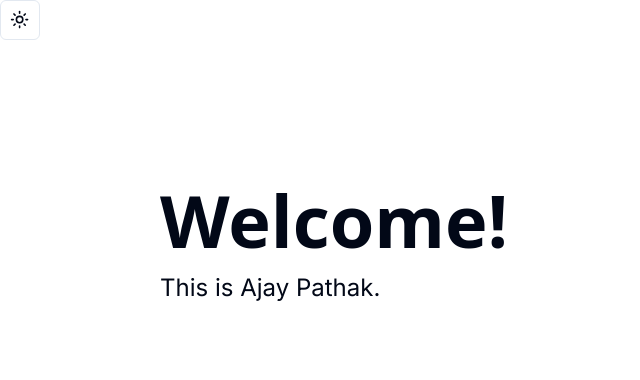
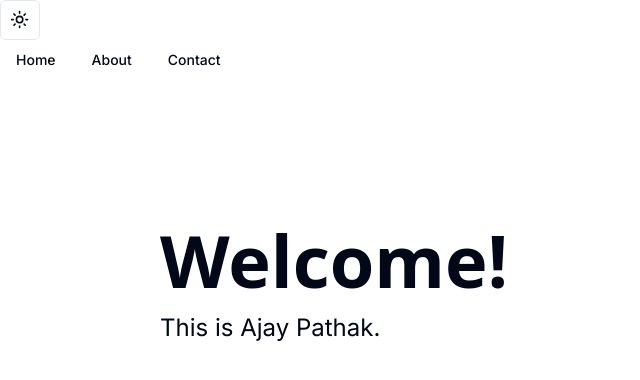
Before and after one commit to ap221882/ajay-pathak, a Next.js app: page / in a window 1280 px wide. Shown: the top 380 px of the page, without its empty margins (0-640 px from the left). Built offline with nearby package versions, Linux system fonts and the light colour scheme.

Commit message:
feat: navbar

```diff
--- a/package.json
+++ b/package.json
@@ -10,6 +10,7 @@
   },
   "dependencies": {
     "@radix-ui/react-dropdown-menu": "^2.1.1",
+    "@radix-ui/react-navigation-menu": "^1.2.0",
     "@radix-ui/react-slot": "^1.1.0",
     "class-variance-authority": "^0.7.0",
     "clsx": "^2.1.1",
--- a/src/app/page.tsx
+++ b/src/app/page.tsx
@@ -1,11 +1,12 @@
-import { ModeToggle } from '@/components/ui/toggleTheme';
+import { CustomNavigationMenu } from '@/components/customComponents/navBar';
+import { ModeToggle } from '@/components/customComponents/toggleTheme';
 
 export default function Home() {
   return (
     <main >
       <nav>
-        {/* <h4 className="font-light">Ajay Pathak</h4> */}
         <ModeToggle/>
+        <CustomNavigationMenu/>
       </nav>
       <div className="py-36 px-40">
       <div>
--- /dev/null
+++ b/src/components/customComponents/navBar.tsx
@@ -0,0 +1,70 @@
+"use client"
+
+import * as React from 'react';
+
+import Link from 'next/link';
+
+import {
+  NavigationMenu,
+  NavigationMenuItem,
+  NavigationMenuLink,
+  NavigationMenuList,
+  navigationMenuTriggerStyle,
+} from '@/components/ui/navigation-menu';
+import { cn } from '@/lib/utils';
+
+export function CustomNavigationMenu() {
+  return (
+    <NavigationMenu>
+      <NavigationMenuList>
+        <NavigationMenuItem>
+          <Link href="/" legacyBehavior passHref>
+            <NavigationMenuLink className={navigationMenuTriggerStyle()}>
+              Home
+            </NavigationMenuLink>
+          </Link>
+        </NavigationMenuItem>
+        <NavigationMenuItem>
+          <Link href="/about" legacyBehavior passHref>
+            <NavigationMenuLink className={navigationMenuTriggerStyle()}>
+              About
+            </NavigationMenuLink>
+          </Link>
+        </NavigationMenuItem>
+        <NavigationMenuItem>
+          <Link href="/contact" legacyBehavior passHref>
+            <NavigationMenuLink className={navigationMenuTriggerStyle()}>
+              Contact
+            </NavigationMenuLink>
+          </Link>
+        </NavigationMenuItem>
+      </NavigationMenuList>
+    </NavigationMenu>
+  )
+}
+
+const ListItem = React.forwardRef<
+  React.ElementRef<"a">,
+  React.ComponentPropsWithoutRef<"a">
+>(({ className, title, children, ...props }, ref) => {
+  return (
+    <li>
+      <NavigationMenuLink asChild>
+        <a
+          ref={ref}
+          className={cn(
+            "block select-none space-y-1 rounded-md p-3 leading-none no-underline outline-none transition-colors hover:bg-accent hover:text-accent-foreground focus:bg-accent focus:text-accent-foreground",
+            className
+          )}
+          {...props}
+        >
+          <div className="text-sm font-medium leading-none">{title}</div>
+          <p className="line-clamp-2 text-sm leading-snug text-muted-foreground">
+            {children}
+          </p>
+        </a>
+      </NavigationMenuLink>
+    </li>
+  )
+})
+ListItem.displayName = "ListItem"
--- /dev/null
+++ b/src/components/ui/navigation-menu.tsx
@@ -0,0 +1,128 @@
+import * as React from "react"
+import * as NavigationMenuPrimitive from "@radix-ui/react-navigation-menu"
+import { cva } from "class-variance-authority"
+import { ChevronDown } from "lucide-react"
+
+import { cn } from "@/lib/utils"
+
+const NavigationMenu = React.forwardRef<
+  React.ElementRef<typeof NavigationMenuPrimitive.Root>,
+  React.ComponentPropsWithoutRef<typeof NavigationMenuPrimitive.Root>
+>(({ className, children, ...props }, ref) => (
+  <NavigationMenuPrimitive.Root
+    ref={ref}
+    className={cn(
+      "relative z-10 flex max-w-max flex-1 items-center justify-center",
+      className
+    )}
+    {...props}
+  >
+    {children}
+    <NavigationMenuViewport />
+  </NavigationMenuPrimitive.Root>
+))
+NavigationMenu.displayName = NavigationMenuPrimitive.Root.displayName
+
+const NavigationMenuList = React.forwardRef<
+  React.ElementRef<typeof NavigationMenuPrimitive.List>,
+  React.ComponentPropsWithoutRef<typeof NavigationMenuPrimitive.List>
+>(({ className, ...props }, ref) => (
+  <NavigationMenuPrimitive.List
+    ref={ref}
+    className={cn(
+      "group flex flex-1 list-none items-center justify-center space-x-1",
+      className
+    )}
+    {...props}
+  />
+))
+NavigationMenuList.displayName = NavigationMenuPrimitive.List.displayName
+
+const NavigationMenuItem = NavigationMenuPrimitive.Item
+
+const navigationMenuTriggerStyle = cva(
+  "group inline-flex h-10 w-max items-center justify-center rounded-md bg-background px-4 py-2 text-sm font-medium transition-colors hover:bg-accent hover:text-accent-foreground focus:bg-accent focus:text-accent-foreground focus:outline-none disabled:pointer-events-none disabled:opacity-50 data-[active]:bg-accent/50 data-[state=open]:bg-accent/50"
+)
+
+const NavigationMenuTrigger = React.forwardRef<
+  React.ElementRef<typeof NavigationMenuPrimitive.Trigger>,
+  React.ComponentPropsWithoutRef<typeof NavigationMenuPrimitive.Trigger>
+>(({ className, children, ...props }, ref) => (
+  <NavigationMenuPrimitive.Trigger
+    ref={ref}
+    className={cn(navigationMenuTriggerStyle(), "group", className)}
+    {...props}
+  >
+    {children}{" "}
+    <ChevronDown
+      className="relative top-[1px] ml-1 h-3 w-3 transition duration-200 group-data-[state=open]:rotate-180"
+      aria-hidden="true"
+    />
+  </NavigationMenuPrimitive.Trigger>
+))
+NavigationMenuTrigger.displayName = NavigationMenuPrimitive.Trigger.displayName
+
+const NavigationMenuContent = React.forwardRef<
+  React.ElementRef<typeof NavigationMenuPrimitive.Content>,
+  React.ComponentPropsWithoutRef<typeof NavigationMenuPrimitive.Content>
+>(({ className, ...props }, ref) => (
+  <NavigationMenuPrimitive.Content
+    ref={ref}
+    className={cn(
+      "left-0 top-0 w-full data-[motion^=from-]:animate-in data-[motion^=to-]:animate-out data-[motion^=from-]:fade-in data-[motion^=to-]:fade-out data-[motion=from-end]:slide-in-from-right-52 data-[motion=from-start]:slide-in-from-left-52 data-[motion=to-end]:slide-out-to-right-52 data-[motion=to-start]:slide-out-to-left-52 md:absolute md:w-auto ",
+      className
+    )}
+    {...props}
+  />
+))
+NavigationMenuContent.displayName = NavigationMenuPrimitive.Content.displayName
+
+const NavigationMenuLink = NavigationMenuPrimitive.Link
+
+const NavigationMenuViewport = React.forwardRef<
+  React.ElementRef<typeof NavigationMenuPrimitive.Viewport>,
+  React.ComponentPropsWithoutRef<typeof NavigationMenuPrimitive.Viewport>
+>(({ className, ...props }, ref) => (
+  <div className={cn("absolute left-0 top-full flex justify-center")}>
+    <NavigationMenuPrimitive.Viewport
+      className={cn(
+        "origin-top-center relative mt-1.5 h-[var(--radix-navigation-menu-viewport-height)] w-full overflow-hidden rounded-md border bg-popover text-popover-foreground shadow-lg data-[state=open]:animate-in data-[state=closed]:animate-out data-[state=closed]:zoom-out-95 data-[state=open]:zoom-in-90 md:w-[var(--radix-navigation-menu-viewport-width)]",
+        className
+      )}
+      ref={ref}
+      {...props}
+    />
+  </div>
+))
+NavigationMenuViewport.displayName =
+  NavigationMenuPrimitive.Viewport.displayName
+
+const NavigationMenuIndicator = React.forwardRef<
+  React.ElementRef<typeof NavigationMenuPrimitive.Indicator>,
+  React.ComponentPropsWithoutRef<typeof NavigationMenuPrimitive.Indicator>
+>(({ className, ...props }, ref) => (
+  <NavigationMenuPrimitive.Indicator
+    ref={ref}
+    className={cn(
+      "top-full z-[1] flex h-1.5 items-end justify-center overflow-hidden data-[state=visible]:animate-in data-[state=hidden]:animate-out data-[state=hidden]:fade-out data-[state=visible]:fade-in",
+      className
+    )}
+    {...props}
+  >
+    <div className="relative top-[60%] h-2 w-2 rotate-45 rounded-tl-sm bg-border shadow-md" />
+  </NavigationMenuPrimitive.Indicator>
+))
+NavigationMenuIndicator.displayName =
+  NavigationMenuPrimitive.Indicator.displayName
+
+export {
+  navigationMenuTriggerStyle,
+  NavigationMenu,
+  NavigationMenuList,
+  NavigationMenuItem,
+  NavigationMenuContent,
+  NavigationMenuTrigger,
+  NavigationMenuLink,
+  NavigationMenuIndicator,
+  NavigationMenuViewport,
+}
```
Also changed, not shown: src/components/customComponents/toggleTheme.tsx (renamed from src/components/ui/toggleTheme.tsx), 1 other file (tests, documents, lock files or other folders).
